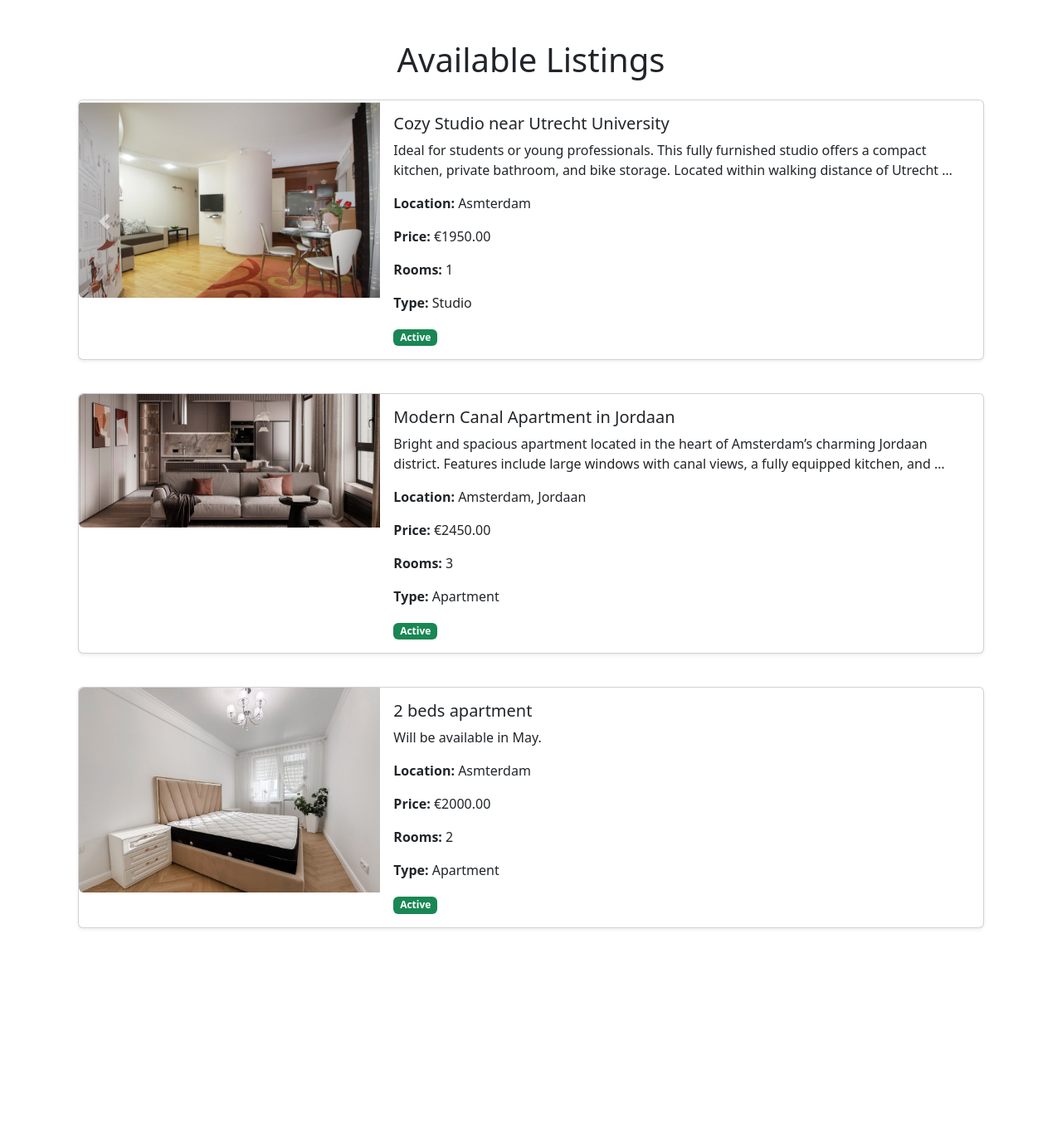
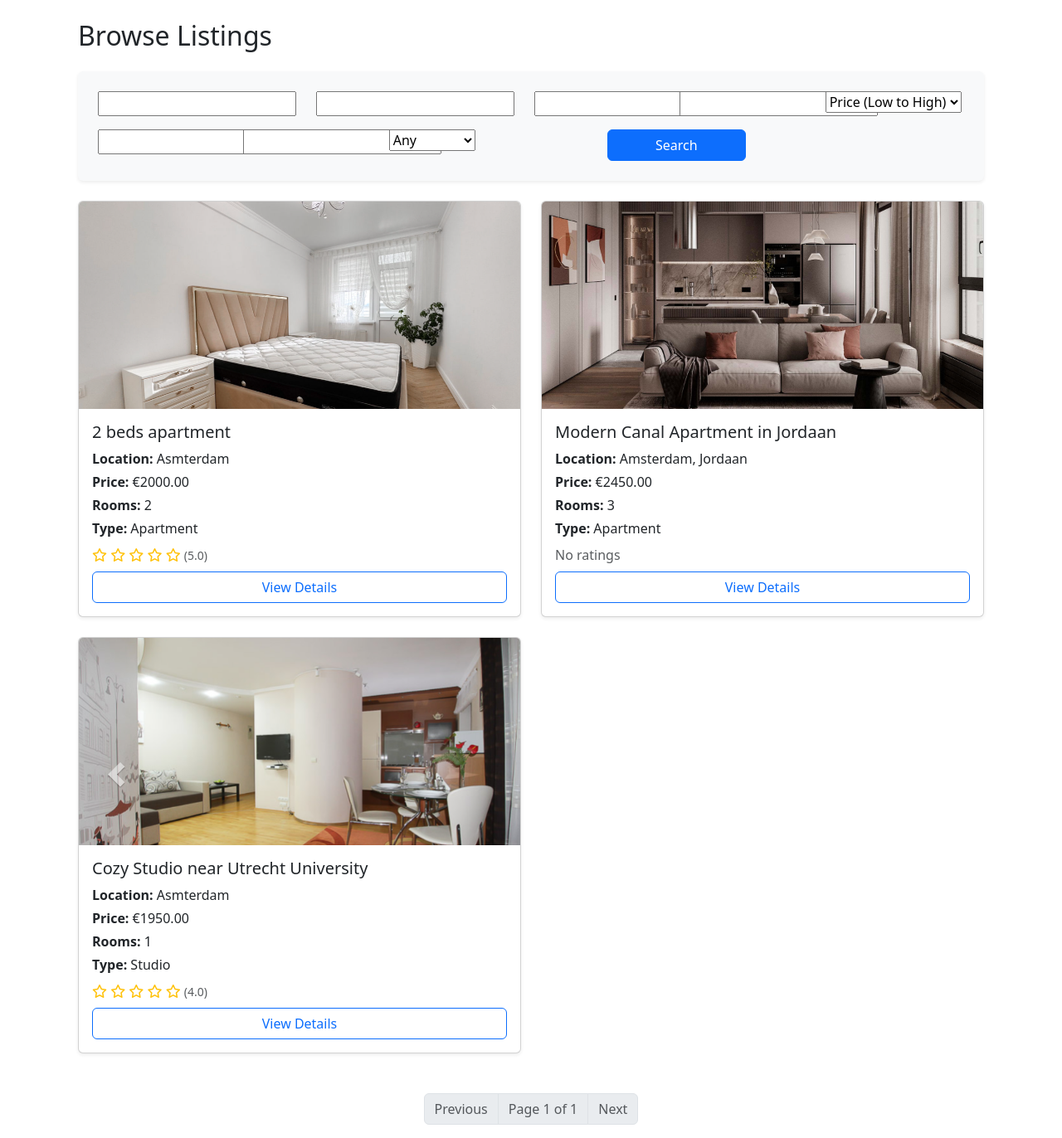
Before and after one commit to andarie1/property_rentals, a Django app: page /listings/ in a window 1280 px wide. Shown: the part 56-1428 px from the top of the page at 83% size. Before the commit the page ends 1176 px from the top, so only its background shows below. Run offline with Django 5.2, Linux system fonts and the light colour scheme; a user stored in the database is signed in; data comes from the database, SQL or seed files in the repository; both versions use the stored data as it was after the commit; parts of the project's set-up code (start-up, migrations or seed data) failed here and were passed over.

Commit message:
Keep working on UI /istings and add-lisitngs func

```diff
--- a/listings/forms.py
+++ b/listings/forms.py
@@ -1,6 +1,7 @@
 from django import forms
-from .models import Listing
+from .models import Listing, Review
 from django.contrib.auth import get_user_model
+
 
 User = get_user_model()
 
@@ -43,4 +44,38 @@
 class ListingForm(forms.ModelForm):
     class Meta:
         model = Listing
-        fields = ['title', 'description', 'location', 'price', 'rooms', 'housing_type', 'is_active']
+        fields = ['title', 'description', 'location', 'price', 'rooms', 'housing_type', 'is_active', 'image']
+
+
+class ReviewForm(forms.ModelForm):
+    class Meta:
+        model = Review
+        fields = ['rating', 'comment']
+        widgets = {
+            'rating': forms.Select(choices=[(i, f'{i}★') for i in range(1, 6)]),
+            'comment': forms.Textarea(attrs={'rows': 3, 'placeholder': 'Leave your comment...'}),
+        }
+
+from django import forms
+from listings.models import Listing
+
+class SearchForm(forms.Form):
+    keyword = forms.CharField(required=False)
+    min_price = forms.IntegerField(required=False, min_value=0)
+    max_price = forms.IntegerField(required=False, min_value=0)
+    location = forms.CharField(required=False)
+    min_rooms = forms.IntegerField(required=False, min_value=0)
+    max_rooms = forms.IntegerField(required=False, min_value=0)
+    housing_type = forms.ChoiceField(
+        required=False,
+        choices=[('', 'Any')] + list(Listing.HOUSING_TYPES)
+    )
+    sort_by = forms.ChoiceField(
+        required=False,
+        choices=[
+            ('price', 'Price (Low to High)'),
+            ('-price', 'Price (High to Low)'),
+            ('created_at', 'Date (Oldest First)'),
+            ('-created_at', 'Date (Newest First)'),
+        ]
+    )
--- a/listings/urls.py
+++ b/listings/urls.py
@@ -34,6 +34,7 @@
     path('register/landlord/', landlord_register, name='register_landlord'),
     path('my_account/', my_account, name='my_account'),
     path('register_choice/', register_choice, name='register_choice'),
+    path('landlord_dashboard/', landlord_dashboard, name='landlord_dashboard'),
 
     path('dashboard/tenant/', tenant_dashboard, name='tenant_dashboard'),
     path('dashboard/landlord/', landlord_dashboard, name='landlord_dashboard'),
--- a/listings/views.py
+++ b/listings/views.py
@@ -1,12 +1,15 @@
+from django.contrib import messages
 from django.contrib.auth import login, logout
 from django.contrib.auth.decorators import login_required
 from django.shortcuts import render, redirect, get_object_or_404
 from django.http import HttpResponseForbidden
 from rest_framework import viewsets
 from rest_framework.permissions import IsAuthenticated
-from .models import Listing
-from .serializers import ListingSerializer, TenantRegistrationSerializer, LandlordRegistrationSerializer
+from .models import Listing, Review
+from .serializers import ListingSerializer
 from django.contrib.auth.forms import AuthenticationForm
+from django.db.models import Q, Avg
+from django.core.paginator import Paginator
 
 # ------------------- REST API -------------------
 class ListingViewSet(viewsets.ModelViewSet):
@@ -35,7 +38,7 @@
     return render(request, 'register_tenant.html', {'form': form})
 
 
-from .forms import TenantRegisterForm, LandlordRegisterForm, ListingForm
+from .forms import TenantRegisterForm, LandlordRegisterForm, ListingForm, ReviewForm, SearchForm
 
 
 def landlord_register(request):
@@ -84,32 +87,110 @@
 # ------------------- Список объявлений -------------------
 @login_required
 def listing_list(request):
-    listings = Listing.objects.filter(is_active=True).order_by('-created_at')
-    return render(request, 'listings.html', {'listings': listings})
+    listings = Listing.objects.filter(is_active=True).annotate(
+        average_rating=Avg('reviews__rating')
+    )
+    form = SearchForm(request.GET or None)
+
+    if form.is_valid():
+        keyword = form.cleaned_data.get('keyword')
+        min_price = form.cleaned_data.get('min_price')
+        max_price = form.cleaned_data.get('max_price')
+        location = form.cleaned_data.get('location')
+        min_rooms = form.cleaned_data.get('min_rooms')
+        max_rooms = form.cleaned_data.get('max_rooms')
+        housing_type = form.cleaned_data.get('housing_type')
+        sort_by = form.cleaned_data.get('sort_by')
+
+        if keyword:
+            listings = listings.filter(
+                Q(title__icontains=keyword) | Q(description__icontains=keyword)
+            )
+        if location:
+            listings = listings.filter(location__icontains=location)
+        if min_price is not None:
+            listings = listings.filter(price__gte=min_price)
+        if max_price is not None:
+            listings = listings.filter(price__lte=max_price)
+        if min_rooms is not None:
+            listings = listings.filter(rooms__gte=min_rooms)
+        if max_rooms is not None:
+            listings = listings.filter(rooms__lte=max_rooms)
+        if housing_type:
+            listings = listings.filter(housing_type=housing_type)
+        if sort_by:
+            listings = listings.order_by(sort_by)
+        else:
+            listings = listings.order_by('-created_at')
+
+    paginator = Paginator(listings, 10)
+    page = request.GET.get('page')
+    listings = paginator.get_page(page)
+
+    return render(request, 'listings.html', {
+        'listings': listings,
+        'form': form
+    })
 
 # ------------------- Детали объявления -------------------
 @login_required
 def listing_detail(request, id):
     listing = get_object_or_404(Listing, id=id)
-    return render(request, 'listing_detail.html', {'listing': listing})
+    reviews = listing.reviews.all()
+    avg_rating = reviews.aggregate(Avg('rating'))['rating__avg']
+
+    user_review = None
+    form = None
+
+    if request.user.is_authenticated and request.user.role == 'tenant':
+        user_review = Review.objects.filter(tenant=request.user, listing=listing).first()
+        if not user_review:
+            if request.method == 'POST':
+                form = ReviewForm(request.POST)
+                if form.is_valid():
+                    review = form.save(commit=False)
+                    review.tenant = request.user
+                    review.listing = listing
+                    review.save()
+                    return redirect('listing_detail', id=listing.id)
+            else:
+                form = ReviewForm()
+
+    return render(request, 'listing_detail.html', {
+        'listing': listing,
+        'reviews': reviews,
+        'avg_rating': avg_rating,
+        'form': form,
+        'user_review': user_review
+    })
 
 # ------------------- Создать объявление -------------------
 @login_required
 def create_listing(request):
-    if request.user.role != 'landlord':
-        return HttpResponseForbidden("Only landlords can create listings.")
-    return render(request, 'create_listing.html')
+    if request.method == 'POST':
+        form = ListingForm(request.POST, request.FILES)
+        if form.is_valid():
+            listing = form.save(commit=False)
+            listing.landlord = request.user
+            listing.save()
+            messages.success(request, 'Listing created!')
+            return redirect('landlord_dashboard')
+    else:
+        form = ListingForm()
+    return render(request, 'create_listing.html', {'form': form})
 
 @login_required
 def edit_listing(request, id):
     listing = get_object_or_404(Listing, id=id, landlord=request.user)
+
     if request.method == 'POST':
-        form = ListingForm(request.POST, instance=listing)
+        form = ListingForm(request.POST, request.FILES, instance=listing)
         if form.is_valid():
             form.save()
             return redirect('my_account')
     else:
         form = ListingForm(instance=listing)
+
     return render(request, 'edit_listing.html', {'form': form, 'listing': listing})
 
 @login_required
@@ -128,6 +209,12 @@
     elif request.user.role == 'landlord':
         return redirect('landlord_dashboard')
     return HttpResponseForbidden("Access denied.")
+
+@login_required
+def landlord_dashboard(request):
+    listings = Listing.objects.filter(landlord=request.user)
+    return render(request, 'landlord_dashboard.html', {'listings': listings})
+
 # ----------------- Переключатель ------------------
 @login_required
 def toggle_listing_status(request, id):
--- a/templates/base.html
+++ b/templates/base.html
@@ -4,8 +4,20 @@
     <meta charset="UTF-8">
     <title>{% block title %}Property Rentals{% endblock %}</title>
     <link rel="stylesheet" href="https://cdn.jsdelivr.net/npm/bootstrap@5.3.0/dist/css/bootstrap.min.css">
+    <link rel="stylesheet" href="https://cdnjs.cloudflare.com/ajax/libs/font-awesome/6.5.0/css/all.min.css">
 </head>
 <body>
+{% if messages %}
+  <div class="container mt-3">
+    {% for message in messages %}
+      <div class="alert alert-{{ message.tags }} alert-dismissible fade show" role="alert">
+        {{ message }}
+        <button type="button" class="btn-close" data-bs-dismiss="alert" aria-label="Close"></button>
+      </div>
+    {% endfor %}
+  </div>
+{% endif %}
+
 <nav class="navbar navbar-dark bg-dark navbar-expand-lg">
     <div class="container-fluid">
         <a class="navbar-brand" href="{% url 'home' %}">Property Rentals</a>
--- /dev/null
+++ b/templates/includes/rating_stars.html
@@ -0,0 +1,15 @@
+{% comment %}
+Include this with: {% include 'includes/rating_stars.html' with rating=listing.average_rating %}
+{% endcomment %}
+
+{% with total=rating|floatformat:1 %}
+  {% for i in "xxxxx" %}
+    {% if forloop.counter <= total|floatformat:0 %}
+      <i class="fa-solid fa-star text-warning"></i>
+    {% elif forloop.counter <= total %}
+      <i class="fa-solid fa-star-half-stroke text-warning"></i>
+    {% else %}
+      <i class="fa-regular fa-star text-warning"></i>
+    {% endif %}
+  {% endfor %}
+{% endwith %}
--- a/templates/listings.html
+++ b/templates/listings.html
@@ -1,75 +1,92 @@
-{% extends "base.html" %}
+{% extends 'base.html' %}
 {% load static %}
+{% load form_tags %} # !!!
+{% block content %}
+<div class="container mt-4">
 
-{% block content %}
-<div class="container mt-5">
-    <h1 class="mb-4 text-center">Available Listings</h1>
-    <div class="row row-cols-1 g-4">
+  <!-- Заголовок -->
+  <h2 class="mb-4">Browse Listings</h2>
+
+  <!-- Форма фильтрации -->
+  <form method="get" class="bg-light p-4 rounded shadow-sm mb-4">
+    <div class="row g-2">
+      <div class="col-md-3">{{ form.keyword }}</div>
+      <div class="col-md-3">{{ form.location }}</div>
+      <div class="col-md-2">{{ form.min_price }}</div>
+      <div class="col-md-2">{{ form.max_price }}</div>
+      <div class="col-md-2">{{ form.sort_by }}</div>
+    </div>
+    <div class="row g-2 mt-2">
+      <div class="col-md-2">{{ form.min_rooms }}</div>
+      <div class="col-md-2">{{ form.max_rooms }}</div>
+      <div class="col-md-3">{{ form.housing_type }}</div>
+      <div class="col-md-2">
+        <button type="submit" class="btn btn-primary w-100">Search</button>
+      </div>
+    </div>
+  </form>
+
+  <!-- Список объявлений -->
+  {% if listings %}
+    <div class="row">
       {% for listing in listings %}
-        <div class="col">
-            <div class="card mb-3 shadow-sm" style="max-width: 100%;">
-                <div class="row g-0">
+        <div class="col-md-6 mb-4">
+          <div class="card h-100 shadow-sm">
             {% if listing.image %}
-                    <div class="col-md-4">
-                        <img src="{{ listing.image.url }}" class="img-fluid rounded-start" alt="{{ listing.title }}">
-                    </div>
+              <img src="{{ listing.image.url }}" class="card-img-top" alt="{{ listing.title }}" style="height: 250px; object-fit: cover;">
             {% endif %}
-                    <div class="col-md-8">
-                        <div class="card-body">
-                            <h5 class="card-title">
-                                <a href="{% url 'listing_detail' listing.id %}" class="text-decoration-none text-dark">
-                                    {{ listing.title }}
-                                </a>
-                            </h5>
-                            <p class="card-text">{{ listing.description|truncatewords:25 }}</p>
-                            <p class="card-text"><strong>Location:</strong> {{ listing.location }}</p>
-                            <p class="card-text"><strong>Price:</strong> €{{ listing.price }}</p>
-                            <p class="card-text"><strong>Rooms:</strong> {{ listing.rooms }}</p>
-                            <p class="card-text"><strong>Type:</strong> {{ listing.get_housing_type_display }}</p>
-                            {% if listing.is_active %}
-                                <span class="badge bg-success">Active</span>
+            <div class="card-body d-flex flex-column">
+              <h5 class="card-title">{{ listing.title }}</h5>
+              <p class="card-text mb-1"><strong>Location:</strong> {{ listing.location }}</p>
+              <p class="card-text mb-1"><strong>Price:</strong> €{{ listing.price }}</p>
+              <p class="card-text mb-1"><strong>Rooms:</strong> {{ listing.rooms }}</p>
+              <p class="card-text mb-2"><strong>Type:</strong> {{ listing.get_housing_type_display }}</p>
+
+              <!-- Рейтинг -->
+              <div class="mb-2">
+                {% if listing.average_rating %}
+                  {% include 'includes/rating_stars.html' with rating=listing.average_rating %}
+                  <small class="text-muted">({{ listing.average_rating|floatformat:1 }})</small>
                 {% else %}
-                                <span class="badge bg-secondary">Inactive</span>
+                  <span class="text-muted">No ratings</span>
                 {% endif %}
               </div>
-                    </div>
+
+              <a href="{% url 'listing_detail' listing.id %}" class="btn btn-outline-primary mt-auto">View Details</a>
             </div>
           </div>
         </div>
       {% endfor %}
     </div>
+
+    <!-- Пагинация -->
+    <nav aria-label="Page navigation">
+      <ul class="pagination justify-content-center mt-4">
+        {% if listings.has_previous %}
+          <li class="page-item">
+            <a class="page-link" href="?{% if request.GET %}{{ request.GET.urlencode }}&{% endif %}page={{ listings.previous_page_number }}">Previous</a>
+          </li>
+        {% else %}
+          <li class="page-item disabled"><span class="page-link">Previous</span></li>
+        {% endif %}
+
+        <li class="page-item disabled">
+          <span class="page-link">Page {{ listings.number }} of {{ listings.paginator.num_pages }}</span>
+        </li>
+
+        {% if listings.has_next %}
+          <li class="page-item">
+            <a class="page-link" href="?{% if request.GET %}{{ request.GET.urlencode }}&{% endif %}page={{ listings.next_page_number }}">Next</a>
+          </li>
+        {% else %}
+          <li class="page-item disabled"><span class="page-link">Next</span></li>
+        {% endif %}
+      </ul>
+    </nav>
+
+  {% else %}
+    <div class="alert alert-warning">No listings found matching your criteria.</div>
+  {% endif %}
+
 </div>
 {% endblock %}
-
-
-    <div class="container mt-4">
-        <h1 class="text-center">Available Rentals</h1>
-        {% if listings %}
-            <div class="row">
-                {% for listing in listings %}
-                    <div class="col-md-4">
-                        <div class="card mb-4">
-                            <img src="{{ listing.image.url }}" class="card-img-top" alt="Listing Image">
-                            <div class="card-body">
-                                <h5 class="card-title">{{ listing.title }}</h5>
-                                <p class="card-text">{{ listing.description|truncatechars:100 }}</p>
-                                <a href="/listings/{{ listing.id }}/" class="btn btn-primary">View Details</a>
-                            </div>
-                        </div>
-                    </div>
-                {% endfor %}
-            </div>
-        {% else %}
-            <p class="text-center text-muted">No listings available.</p>
-        {% endif %}
-
-        {% if user.is_authenticated and user.role == "landlord" %}
-            <div class="text-center mt-4">
-                <a href="/listings/create/" class="btn btn-success">Add New Listing</a>
-            </div>
-        {% endif %}
-    </div>
-
-    <script src="https://cdn.jsdelivr.net/npm/bootstrap@5.3.0/dist/js/bootstrap.bundle.min.js"></script>
-</body>
-</html>
```
Also changed, not shown: templates/edit_listing.html (+3 -4 lines), templates/landlord_dashboard.html (+26 -2 lines), templates/listing_detail.html (added, +65 -0 lines), templatetags/form_tags.py (added, +7 -0 lines), db.sqlite3, media/listing_images/1742506803608.jpg (added), media/listing_images/2025-03-23_15_21_16.1150200.jpg (added), media/listing_images/Screenshot_2025-04-07_101853.png (added). Lines whose indentation alone changed are shown as unchanged.
